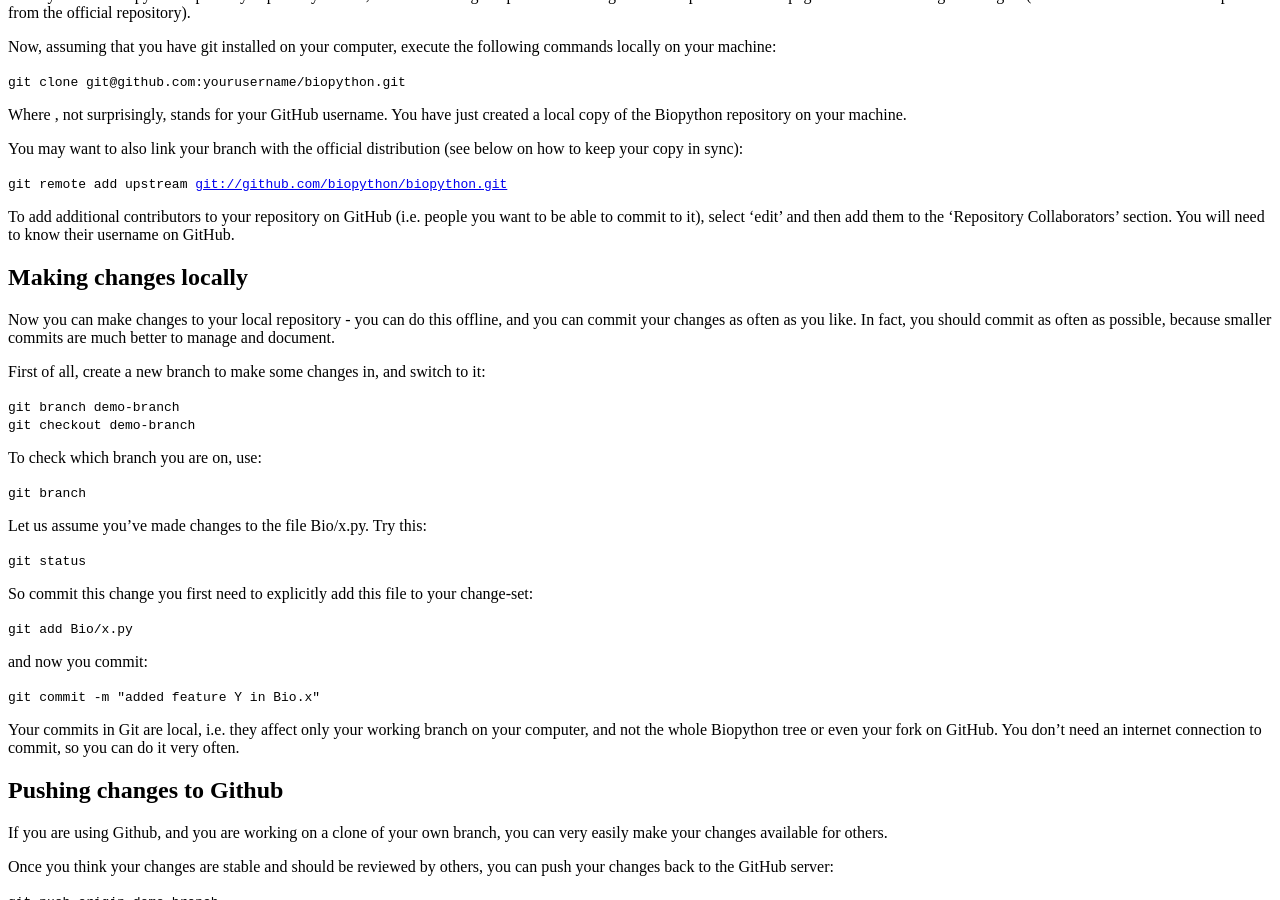
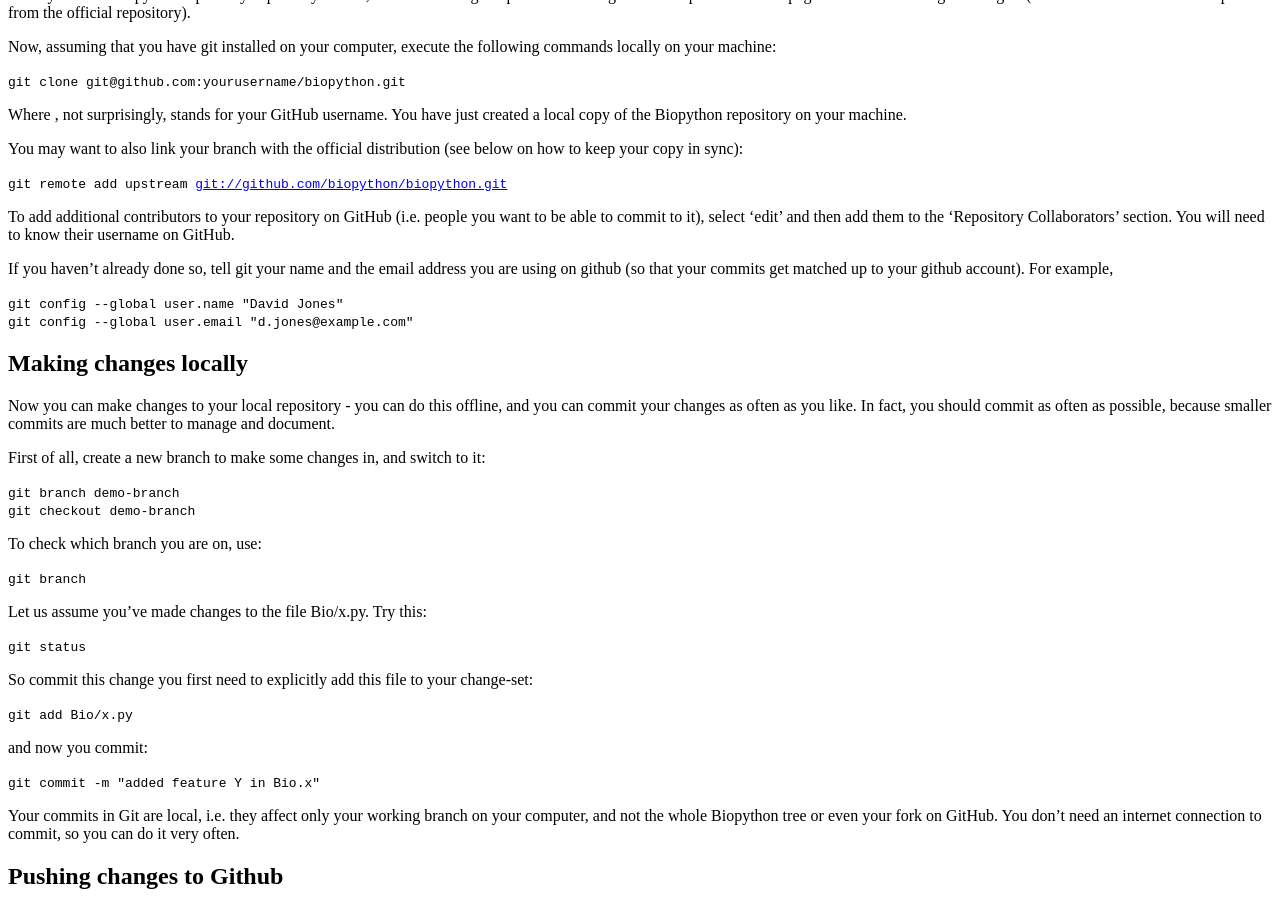
Before and after one commit to biopython/biopython.github.io, a Jekyll site: the page built from wiki/GitUsage.md, in a window 1280 px wide and 900 px high, scrolled down 2176 px. Built offline with Jekyll 4.4.1, drawn with Linux system fonts in a browser that asks for light colours.

```diff
--- a/wiki/GitUsage.md
+++ b/wiki/GitUsage.md
@@ -206,6 +206,13 @@ To add additional contributors to your repository on GitHub (i.e. people
 you want to be able to commit to it), select 'edit' and then add them to
 the 'Repository Collaborators' section. You will need to know their
 username on GitHub.
+
+If you haven't already done so, tell git your name and the email address
+you are using on github (so that your commits get matched up to your
+github account). For example,
+
+`git config --global user.name "David Jones"`
+`git config --global user.email "d.jones@example.com"`
 
 Making changes locally
 ----------------------
```
Also changed, not shown: 1 other file.
